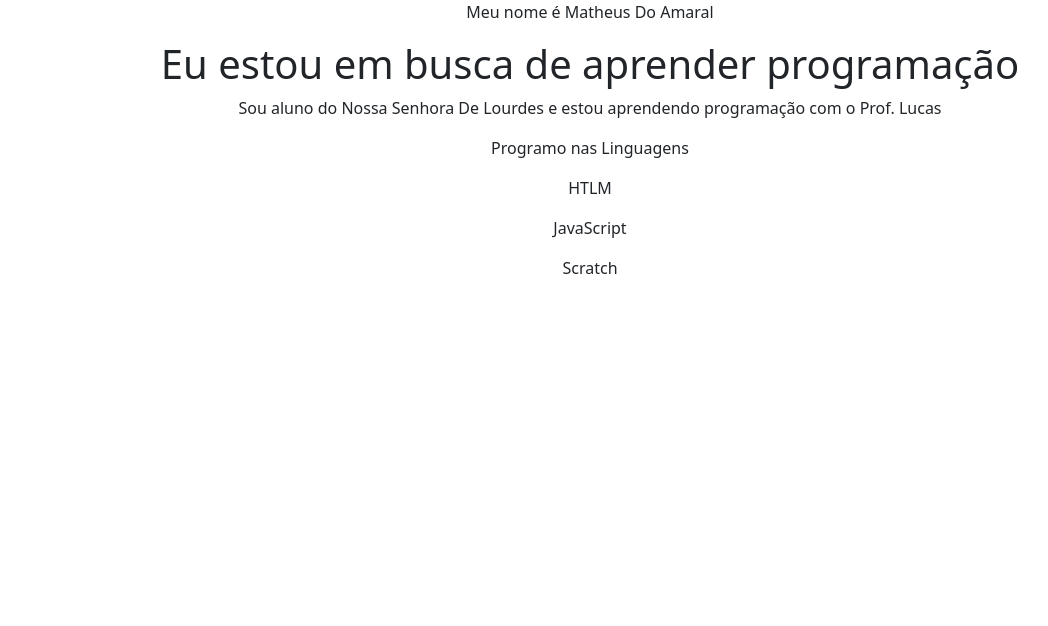
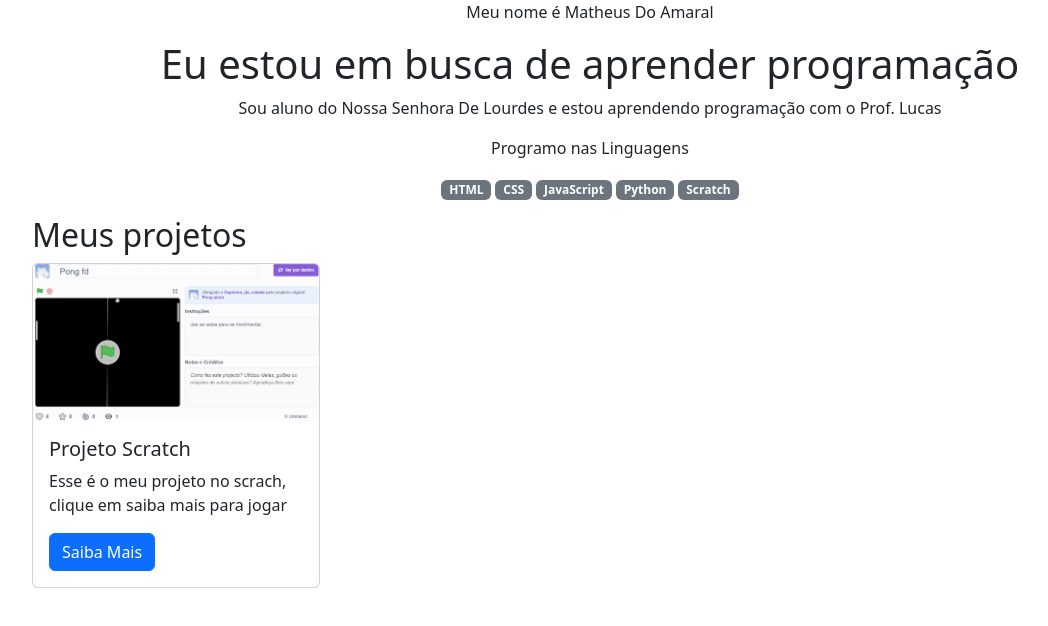
Before and after one commit to amaral5/site-amaral, a plain HTML site: page index.html in a window 1280 px wide. Shown: the whole page, without its empty margins (50-1098 px from the left). Drawn offline with nearby package versions, Linux system fonts and the light colour scheme.

Commit message:
Add files via upload

```diff
--- a/index.html
+++ b/index.html
@@ -13,11 +13,29 @@
         <p>Sou aluno do Nossa Senhora De Lourdes e estou aprendendo programação com o Prof. Lucas</p>
         <p>Programo nas Linguagens</p>
         <div>
-            <p>HTLM</p>
-            <p>JavaScript</p>
-            <p>Scratch</p>
+            <p class="badge bg-secondary">HTML</p>
+            <p class="badge bg-secondary">CSS</p>
+            <p class="badge bg-secondary">JavaScript</p>
+            <p class="badge bg-secondary">Python</p>
+            <p class="badge bg-secondary">Scratch</p>
         </div>
     </header>
+    <main class="container">
+        <h2>Meus projetos</h2>
+        <div class="row">
+            <div class="col-md-4">
+                <div class="card" style="width: 18rem;">
+                    <img src="image.png" class="card-img-top" alt="...">
+                    <div class="card-body">
+                      <h5 class="card-title">Projeto Scratch</h5>
+                      <p class="card-text">Esse é o meu projeto no scrach, clique em saiba mais para jogar</p>
+                      <a href="#" class="btn btn-primary">Saiba Mais</a>
+                    </div>
+                  </div>
+            </div>
+
+        </div>
+    </main>
     <script src="https://cdn.jsdelivr.net/npm/bootstrap@5.3.4/dist/js/bootstrap.bundle.min.js" integrity="sha384-YUe2LzesAfftltw+PEaao2tjU/QATaW/rOitAq67e0CT0Zi2VVRL0oC4+gAaeBKu" crossorigin="anonymous"></script>
 </body>
 </html>
```
Also changed, not shown: image.png (added).
